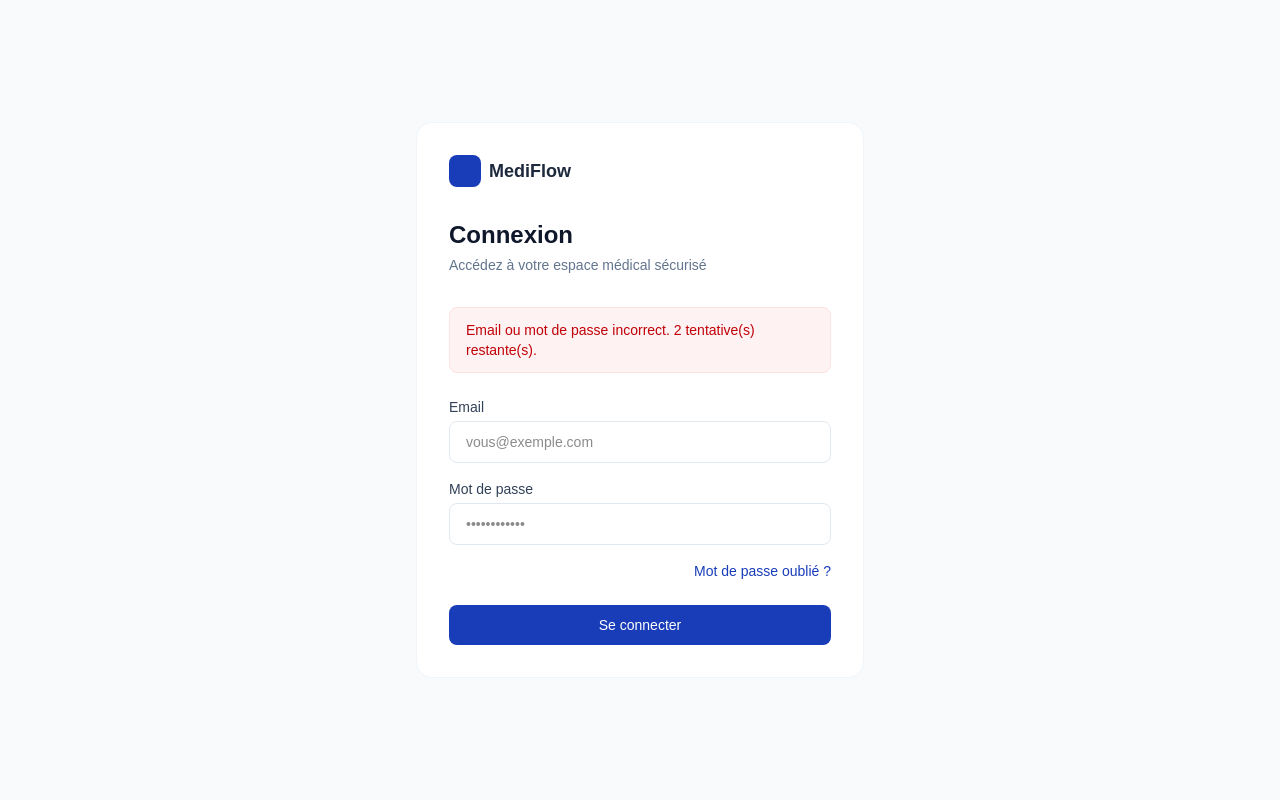
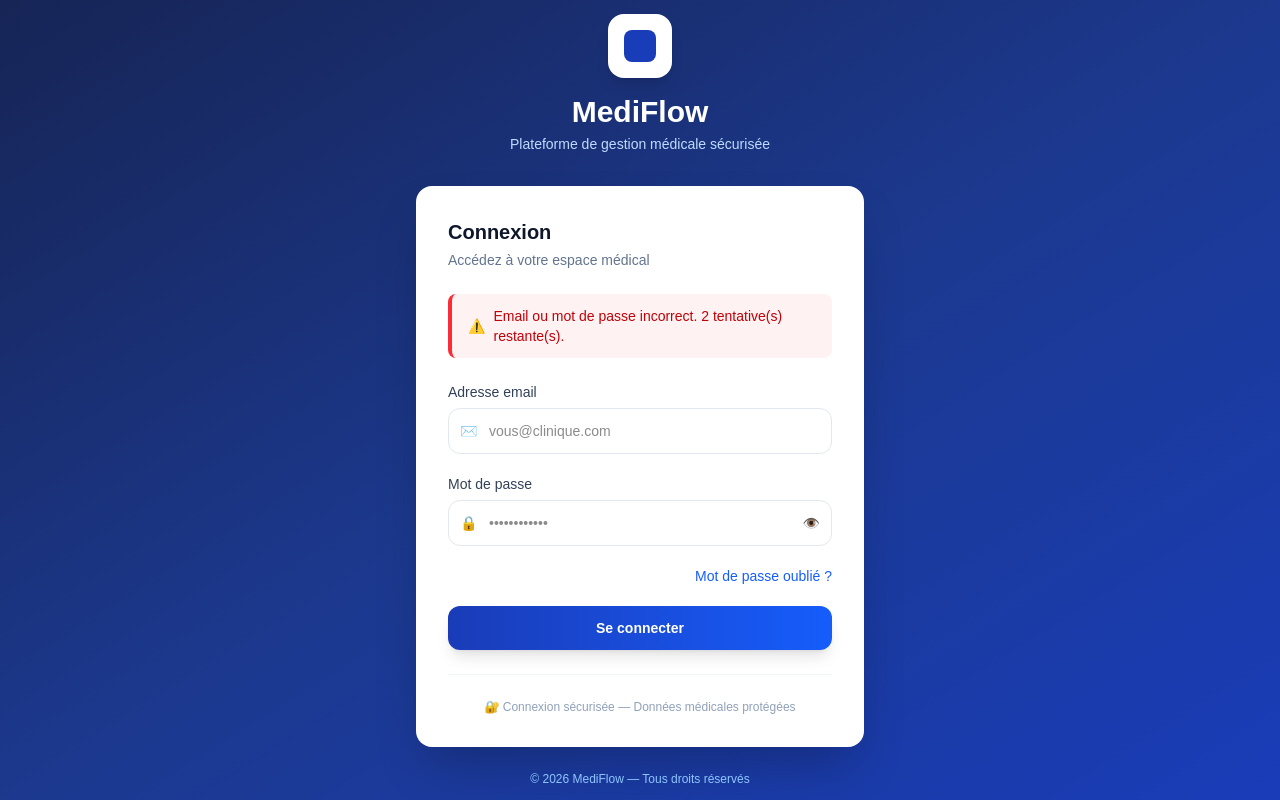
Before and after one commit to groupstarco-ai/mediflow, a Next.js app: page /login in a window 1280 px wide. Both pictures are taken after a click on the button "Se connecter". Built offline with nearby package versions, Linux system fonts and the light colour scheme; no server answers.

Commit message:
Amélioration interface - page de connexion

```diff
--- a/app/login/page.tsx
+++ b/app/login/page.tsx
@@ -12,6 +12,7 @@ export default function LoginPage() {
   const [password, setPassword] = useState('')
   const [loading, setLoading] = useState(false)
   const [error, setError] = useState('')
+  const [showPassword, setShowPassword] = useState(false)
 
   const verifierBlocage = () => {
     const bloque = localStorage.getItem('mediflow_bloque')
@@ -34,19 +35,14 @@ export default function LoginPage() {
 
   const handleLogin = async () => {
     if (verifierBlocage()) return
-
     setLoading(true)
     setError('')
 
-    const { error: authError } = await supabase.auth.signInWithPassword({
-      email,
-      password,
-    })
+    const { error: authError } = await supabase.auth.signInWithPassword({ email, password })
 
     if (authError) {
       const tentatives = parseInt(localStorage.getItem('mediflow_tentatives') || '0') + 1
       localStorage.setItem('mediflow_tentatives', tentatives.toString())
-
       if (tentatives >= MAX_TENTATIVES) {
         localStorage.setItem('mediflow_bloque', 'true')
         localStorage.setItem('mediflow_temps_blocage', Date.now().toString())
@@ -54,101 +50,107 @@ export default function LoginPage() {
       } else {
         setError(`Email ou mot de passe incorrect. ${MAX_TENTATIVES - tentatives} tentative(s) restante(s).`)
       }
-
       setLoading(false)
       return
     }
 
     localStorage.removeItem('mediflow_tentatives')
     localStorage.removeItem('mediflow_bloque')
-    localStorage.removeItem('mediflow_temps_bocage')
-
+    localStorage.removeItem('mediflow_temps_blocage')
     await enregistrerAction('connexion', 'auth', `Connexion réussie: ${email}`)
 
     const { data: utilisateur } = await supabase
-      .from('utilisateurs')
-      .select('role')
-      .eq('email', email)
-      .single()
+      .from('utilisateurs').select('role').eq('email', email).single()
 
-    if (!utilisateur) {
     window.location.href = '/dashboard'
-      return
-    }
-
-    switch (utilisateur.role) {
-      case 'administrateur':
-        window.location.href = '/dashboard'
-        break
-      case 'medecin':
-        window.location.href = '/dashboard'
-        break
-      case 'infirmier':
-        window.location.href = '/dashboard'
-        break
-      case 'gestionnaire':
-        window.location.href = '/dashboard'
-        break
-      default:
-        window.location.href = '/dashboard'
-    }
   }
 
   return (
-    <main className="min-h-screen bg-slate-50 flex items-center justify-center px-4">
-      <div className="bg-white rounded-2xl border border-slate-100 p-8 w-full max-w-md">
+    <main className="min-h-screen bg-gradient-to-br from-blue-950 via-blue-900 to-blue-800 flex items-center justify-center px-4">
 
-        <div className="flex items-center gap-2 mb-8">
+      <div className="w-full max-w-md">
+
+        <div className="text-center mb-8">
+          <div className="w-16 h-16 bg-white rounded-2xl flex items-center justify-center mx-auto mb-4 shadow-lg">
             <div className="w-8 h-8 bg-blue-800 rounded-lg"></div>
-          <span className="font-semibold text-slate-800 text-lg">MediFlow</span>
+          </div>
+          <h1 className="text-3xl font-bold text-white mb-1">MediFlow</h1>
+          <p className="text-blue-200 text-sm">Plateforme de gestion médicale sécurisée</p>
         </div>
 
-        <h1 className="text-2xl font-bold text-slate-900 mb-1">Connexion</h1>
-        <p className="text-slate-500 text-sm mb-8">Accédez à votre espace médical sécurisé</p>
+        <div className="bg-white rounded-2xl shadow-2xl p-8">
+          <h2 className="text-xl font-bold text-slate-900 mb-1">Connexion</h2>
+          <p className="text-slate-500 text-sm mb-6">Accédez à votre espace médical</p>
 
           {error && (
-          <div className="bg-red-50 border border-red-100 text-red-700 text-sm px-4 py-3 rounded-lg mb-6">
-            {error}
+            <div className="bg-red-50 border-l-4 border-red-500 text-red-700 text-sm px-4 py-3 rounded-lg mb-6 flex items-center gap-2">
+              <span>⚠️</span>
+              <span>{error}</span>
             </div>
           )}
 
-        <div className="flex flex-col gap-4">
+          <div className="flex flex-col gap-5">
             <div>
-            <label className="text-sm font-medium text-slate-700 mb-1 block">Email</label>
+              <label className="text-sm font-medium text-slate-700 mb-1.5 block">Adresse email</label>
+              <div className="relative">
+                <span className="absolute left-3 top-1/2 -translate-y-1/2 text-slate-400 text-sm">✉️</span>
                 <input
                   type="email"
-              placeholder="vous@exemple.com"
+                  placeholder="vous@clinique.com"
                   value={email}
                   onChange={(e) => setEmail(e.target.value)}
-              className="w-full border border-slate-200 rounded-lg px-4 py-2.5 text-sm outline-none focus:border-blue-800"
+                  className="w-full border border-slate-200 rounded-xl pl-10 pr-4 py-3 text-sm outline-none focus:border-blue-600 focus:ring-2 focus:ring-blue-50 transition-all"
                 />
+              </div>
             </div>
 
             <div>
-            <label className="text-sm font-medium text-slate-700 mb-1 block">Mot de passe</label>
+              <label className="text-sm font-medium text-slate-700 mb-1.5 block">Mot de passe</label>
+              <div className="relative">
+                <span className="absolute left-3 top-1/2 -translate-y-1/2 text-slate-400 text-sm">🔒</span>
                 <input
-              type="password"
+                  type={showPassword ? 'text' : 'password'}
                   placeholder="••••••••••••"
                   value={password}
                   onChange={(e) => setPassword(e.target.value)}
-              className="w-full border border-slate-200 rounded-lg px-4 py-2.5 text-sm outline-none focus:border-blue-800"
+                  className="w-full border border-slate-200 rounded-xl pl-10 pr-12 py-3 text-sm outline-none focus:border-blue-600 focus:ring-2 focus:ring-blue-50 transition-all"
                 />
+                <button
+                  onClick={() => setShowPassword(!showPassword)}
+                  className="absolute right-3 top-1/2 -translate-y-1/2 text-slate-400 hover:text-slate-600 text-sm"
+                >
+                  {showPassword ? '🙈' : '👁️'}
+                </button>
+              </div>
             </div>
 
             <div className="flex justify-end">
-            <a href="#" className="text-sm text-blue-800">Mot de passe oublié ?</a>
+              <a href="#" className="text-sm text-blue-600 hover:text-blue-800">Mot de passe oublié ?</a>
             </div>
 
             <button
               onClick={handleLogin}
               disabled={loading}
-            className="w-full bg-blue-800 text-white py-2.5 rounded-lg text-sm font-medium mt-2"
+              className="w-full bg-gradient-to-r from-blue-800 to-blue-600 text-white py-3 rounded-xl text-sm font-semibold shadow-lg hover:opacity-90 transition-all"
             >
-            {loading ? 'Connexion...' : 'Se connecter'}
+              {loading ? (
+                <span className="flex items-center justify-center gap-2">
+                  <span className="animate-spin">⏳</span> Connexion en cours...
+                </span>
+              ) : (
+                'Se connecter'
+              )}
             </button>
           </div>
 
+          <div className="mt-6 pt-6 border-t border-slate-100 text-center">
+            <p className="text-xs text-slate-400">🔐 Connexion sécurisée — Données médicales protégées</p>
           </div>
+        </div>
+
+        <p className="text-center text-blue-300 text-xs mt-6">© 2026 MediFlow — Tous droits réservés</p>
+      </div>
+
     </main>
   )
 }
```
Lines whose indentation alone changed are shown as unchanged.
